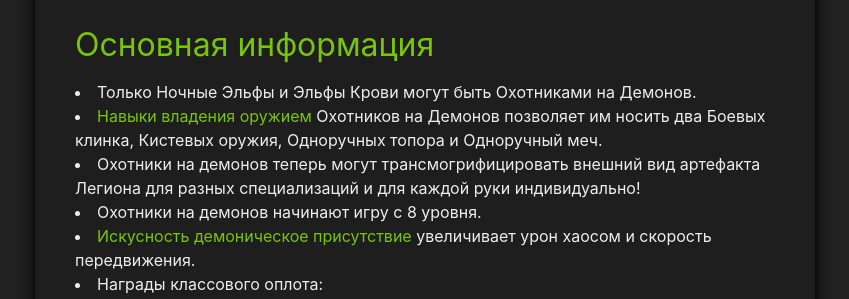
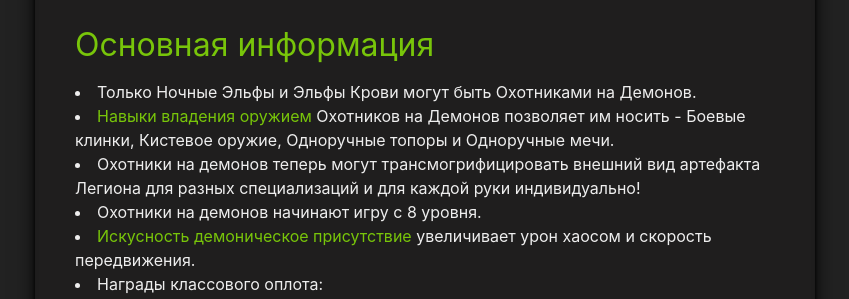
Before and after one commit to blacktempl/blacktempl.github.io, a Jekyll site: the page built from guide/havoc/overview.md, in a window 1280 px wide and 900 px high, scrolled down 543 px. Shown: the part 154-453 px from the top of the window, without its empty margins (215-1064 px from the left). Built offline with Jekyll 4.4.1, drawn with Linux system fonts in a browser that asks for light colours; a script that is not in the unit is left out; comment, search, counter and statistics services are not loaded.

Commit message:
Update overview.md

```diff
--- a/guide/havoc/overview.md
+++ b/guide/havoc/overview.md
@@ -25,7 +25,7 @@
 ## Основная информация
 
  <li> Только Ночные Эльфы и Эльфы Крови могут быть Охотниками на Демонов.</li>
- <li> {{ site.data.spell.weapon_skills }} Охотников на Демонов позволяет им носить два Боевых клинка, Кистевых оружия, Одноручных топора и Одноручный меч.</li>
+ <li> {{ site.data.spell.weapon_skills }} Охотников на Демонов позволяет им носить - Боевые клинки, Кистевое оружие, Одноручные топоры и Одноручные мечи.</li>
  <li> Охотники на демонов теперь могут трансмогрифицировать внешний вид артефакта Легиона для разных специализаций и для каждой руки индивидуально!</li>
  <li> Охотники на демонов начинают игру с 8 уровня.</li>
  <li> {{ site.data.spell.masterydh }} увеличивает урон хаосом и скорость передвижения.</li>
```
